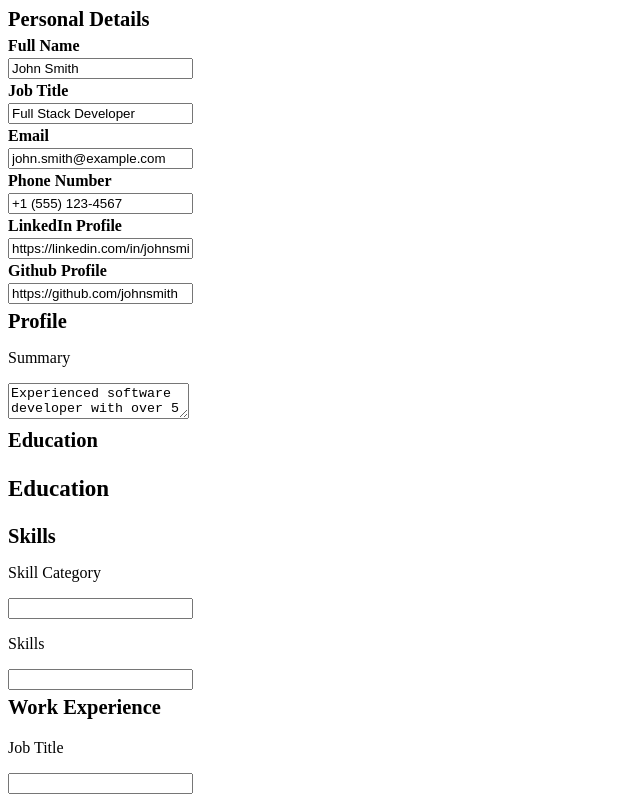
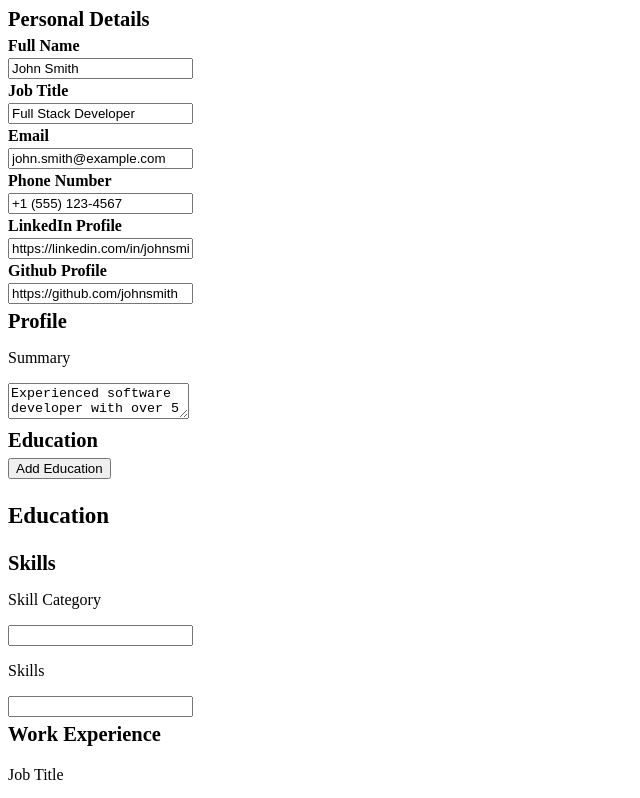
Before and after one commit to smsarfroz/cv-app, a React (Vite) app in the folder cv-app/: page / in a window 1280 px wide. Shown: the top 798 px of the page, without its empty margins (0-640 px from the left). Built offline with nearby package versions, Linux system fonts and the light colour scheme.

Commit message:
trying to create add new education functionality in education component

```diff
--- a/cv-app/src/components/Education.jsx
+++ b/cv-app/src/components/Education.jsx
@@ -195,6 +195,18 @@ export default function Education() {
       setEditId(null);
     }
   }
+  function pushNewCardtoArray() {
+    const newEducationCard = {
+      id: Date.now(),
+      degree: null,
+      school: null,
+      startDate: null,
+      endDate: null,
+      location: null,
+    }
+    setEducationArray(...educationArray, newEducationCard);
+    setEditId(newEducationCard.id);
+  }
   return (
     <>
       <div className="educationDetails">
@@ -209,6 +221,8 @@ export default function Education() {
             handleSave={handleSave}
           />;
         })}
+
+        <button onClick={pushNewCardtoArray}>Add Education</button>
       </div>
 
       <div className="educationInfo">
```
